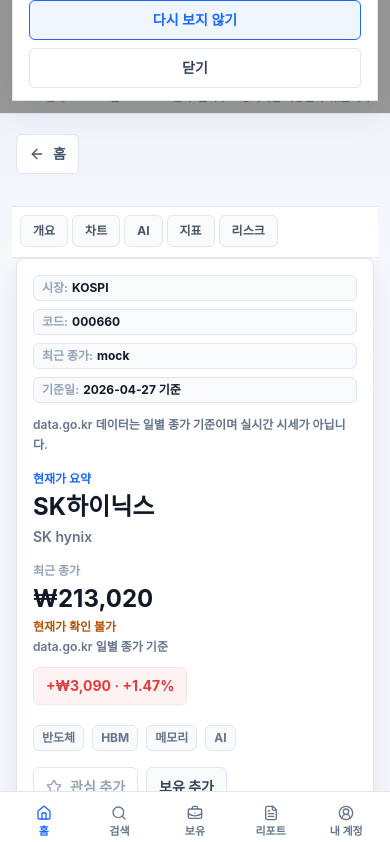
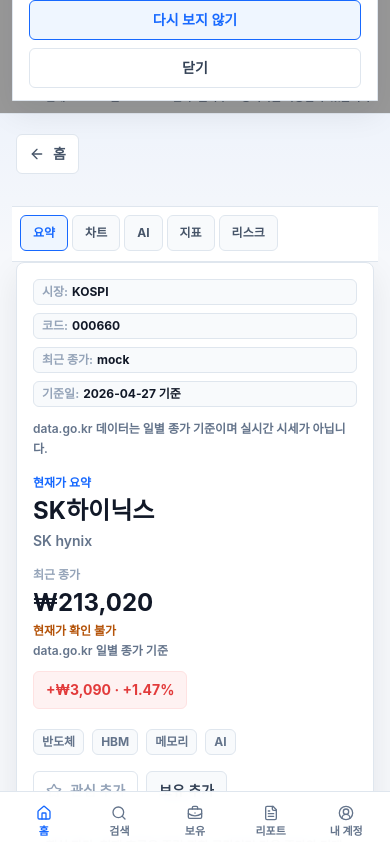
Before and after one commit to xxtiger-bot/korean-stock-ai-analyzer, a Next.js app: page /stocks/000660 in a window 390 px wide. Shown: the top 842 px of the page. Built offline with nearby package versions, Linux system fonts and the light colour scheme; no server answers.

Commit message:
Improve mobile app layout

```diff
--- a/components/mobile-bottom-nav.tsx
+++ b/components/mobile-bottom-nav.tsx
@@ -17,9 +17,9 @@
 
 const navItems: NavItem[] = [
   { key: "home", label: "홈", href: "/", icon: Home },
-  { key: "search", label: "검색", href: "/#home-search", icon: Search },
+  { key: "search", label: "검색", href: "/#search", icon: Search },
   { key: "portfolio", label: "보유", href: "/portfolio", icon: BriefcaseBusiness },
-  { key: "report", label: "리포트", href: "/portfolio#portfolio-report", icon: FileText },
+  { key: "report", label: "리포트", href: "/portfolio#reports", icon: FileText },
   { key: "mypage", label: "내 계정", href: "/mypage", icon: UserCircle2 }
 ];
 
@@ -43,7 +43,7 @@
 
   const activeKey = useMemo<NavKey>(() => {
     if (pathname === "/") {
-      return hash.includes("home-search") ? "search" : "home";
+      return hash.includes("home-search") || hash.includes("search") ? "search" : "home";
     }
     if (pathname.startsWith("/portfolio")) {
       return hash.includes("portfolio-report") || hash.includes("reports")
--- /dev/null
+++ b/components/mobile-tab-nav.tsx
@@ -0,0 +1,67 @@
+"use client";
+
+import { useMemo } from "react";
+
+type MobileTabNavItem = {
+  key: string;
+  label: string;
+};
+
+type MobileTabNavProps = {
+  items: MobileTabNavItem[];
+  activeKey: string;
+  onChange: (key: string) => void;
+  topClassName?: string;
+};
+
+export function MobileTabNav({
+  items,
+  activeKey,
+  onChange,
+  topClassName = "top-[72px]"
+}: MobileTabNavProps) {
+  const safeItems = useMemo(
+    () =>
+      (Array.isArray(items) ? items : []).filter(
+        (item) =>
+          item &&
+          typeof item.key === "string" &&
+          item.key.length > 0 &&
+          typeof item.label === "string" &&
+          item.label.length > 0
+      ),
+    [items]
+  );
+
+  if (safeItems.length === 0) {
+    return null;
+  }
+
+  return (
+    <nav
+      className={`sticky z-20 -mx-1 mb-3 border-y border-line bg-white/95 px-1 py-2 backdrop-blur dark:border-dark-line dark:bg-slate-950/90 md:hidden ${topClassName}`}
+      aria-label="모바일 탭"
+    >
+      <ul className="flex min-w-max items-center gap-1 overflow-x-auto whitespace-nowrap px-1 pb-0.5">
+        {safeItems.map((item) => {
+          const isActive = item.key === activeKey;
+          return (
+            <li key={item.key}>
+              <button
+                type="button"
+                onClick={() => onChange(item.key)}
+                className={`inline-flex min-h-9 items-center justify-center rounded-md border px-3 text-xs font-bold ${
+                  isActive
+                    ? "border-brand bg-blue-50 text-brand dark:bg-blue-950/40"
+                    : "border-line bg-slate-50 text-slate-600 dark:border-dark-line dark:bg-slate-900/70 dark:text-slate-300"
+                }`}
+              >
+                {item.label}
+              </button>
+            </li>
+          );
+        })}
+      </ul>
+    </nav>
+  );
+}
--- a/components/portfolio-page-client.tsx
+++ b/components/portfolio-page-client.tsx
@@ -3,7 +3,7 @@
 import { useCallback, useEffect, useMemo, useState } from "react";
 import { AlertTriangle, Bell, ChevronDown, ChevronUp, Plus, ShieldAlert, Trash2 } from "lucide-react";
 import { useAuth } from "@/components/auth-provider";
-import { MobileSectionNav } from "@/components/mobile-section-nav";
+import { MobileTabNav } from "@/components/mobile-tab-nav";
 import { TodayInvestmentChecklist } from "@/components/today-investment-checklist";
 import { EmptyState, ErrorState, LoadingState } from "@/components/ui-states";
 import { usePortfolio } from "@/components/portfolio-provider";
@@ -115,6 +115,7 @@
 };
 
 type AlertRuleSyncStatus = "local" | "synced" | "failed";
+type PortfolioMobileTab = "summary" | "holdings" | "alerts" | "reports";
 
 const ALERT_CONDITIONS_STORAGE_KEY = "krx-insight-portfolio-alert-conditions";
 const BROWSER_NOTIFICATION_ENABLED_KEY = "portfolioBrowserNotificationEnabled";
@@ -1360,6 +1361,7 @@
   } | null>(null);
   const [lookupFailed, setLookupFailed] = useState(false);
   const [isLookupLoading, setIsLookupLoading] = useState(false);
+  const [mobileTab, setMobileTab] = useState<PortfolioMobileTab>("summary");
   const [draft, setDraft] = useState<DraftState>({
     symbol: "",
     buyPrice: "",
@@ -2557,24 +2559,30 @@
       setIsSavingDailyReport(false);
     }
   }
+  const mobileTabClass = (tab: PortfolioMobileTab) =>
+    mobileTab === tab ? "block" : "hidden";
 
   return (
     <main className="mx-auto w-full max-w-7xl min-w-0 overflow-x-hidden px-4 py-5 sm:px-6 sm:py-6 lg:px-8">
-      <section className="mb-4">
+      <section className={`mb-4 ${mobileTabClass("summary")} md:block`}>
         <TodayInvestmentChecklist variant="portfolio" sectionId="portfolio-checklist" />
       </section>
-      <MobileSectionNav
+      <MobileTabNav
         items={[
-          { id: "portfolio-checklist", label: "요약" },
-          { id: "portfolio-holdings", label: "보유" },
-          { id: "portfolio-alerts", label: "알림" },
-          { id: "portfolio-report", label: "리포트" }
+          { key: "summary", label: "요약" },
+          { key: "holdings", label: "보유" },
+          { key: "alerts", label: "알림" },
+          { key: "reports", label: "리포트" }
         ]}
+        activeKey={mobileTab}
+        onChange={(value) => setMobileTab(value as PortfolioMobileTab)}
         topClassName="top-[72px]"
       />
       <section
         id="portfolio-summary"
-        className="scroll-mt-32 rounded-lg border border-line bg-white p-4 shadow-soft dark:border-dark-line dark:bg-dark-panel sm:p-5"
+        className={`scroll-mt-32 rounded-lg border border-line bg-white p-4 shadow-soft dark:border-dark-line dark:bg-dark-panel sm:p-5 ${mobileTabClass(
+          "summary"
+        )} md:block`}
       >
         <p className="text-xs font-bold uppercase tracking-normal text-brand">Portfolio</p>
         <h1 className="mt-1 text-2xl font-bold text-ink dark:text-white sm:text-3xl">
@@ -2688,7 +2696,9 @@
 
       <section
         id="portfolio-risk"
-        className="mt-4 scroll-mt-32 rounded-lg border border-line bg-white p-4 shadow-soft dark:border-dark-line dark:bg-dark-panel sm:p-5"
+        className={`mt-4 scroll-mt-32 rounded-lg border border-line bg-white p-4 shadow-soft dark:border-dark-line dark:bg-dark-panel sm:p-5 ${mobileTabClass(
+          "alerts"
+        )} md:block`}
       >
         <div className="flex flex-col gap-3 sm:flex-row sm:items-start sm:justify-between">
           <div>
@@ -2797,8 +2807,10 @@
       </section>
 
       <section
-        id="portfolio-report"
-        className="mt-4 scroll-mt-32 rounded-lg border border-line bg-white p-4 shadow-soft dark:border-dark-line dark:bg-dark-panel sm:p-5"
+        id="reports"
+        className={`mt-4 scroll-mt-32 rounded-lg border border-line bg-white p-4 shadow-soft dark:border-dark-line dark:bg-dark-panel sm:p-5 ${mobileTabClass(
+          "reports"
+        )} md:block`}
       >
         <div className="flex flex-col gap-2 sm:flex-row sm:flex-wrap sm:items-start sm:justify-between">
           <div>
@@ -3112,7 +3124,7 @@
         </article>
       </section>
 
-      <section className="mt-4 grid grid-cols-1 gap-3 sm:grid-cols-2 xl:grid-cols-5">
+      <section className={`mt-4 grid grid-cols-1 gap-3 sm:grid-cols-2 xl:grid-cols-5 ${mobileTabClass("summary")} md:grid`}>
         <article className="rounded-lg border border-line bg-white p-4 dark:border-dark-line dark:bg-dark-panel">
           <p className="text-xs font-bold text-slate-400">총 보유 종목 수</p>
           <p className="mt-1 text-xl font-bold text-ink dark:text-white">{safeEntries.length}</p>
@@ -3143,7 +3155,7 @@
 
       <section
         id="portfolio-holdings"
-        className="mt-4 grid min-w-0 scroll-mt-32 gap-4 xl:grid-cols-[minmax(320px,0.9fr)_minmax(0,1.1fr)]"
+        className={`mt-4 grid min-w-0 scroll-mt-32 gap-4 ${mobileTabClass("holdings")} md:grid xl:grid-cols-[minmax(320px,0.9fr)_minmax(0,1.1fr)]`}
       >
         <form
           id="portfolio-add-entry"
--- a/components/stock-detail-client.tsx
+++ b/components/stock-detail-client.tsx
@@ -13,7 +13,7 @@
 import { IndicatorTranslator } from "@/components/indicator-translator";
 import { KeyIndicatorsPanel } from "@/components/key-indicators-panel";
 import { MetricCard } from "@/components/metric-card";
-import { MobileSectionNav } from "@/components/mobile-section-nav";
+import { MobileTabNav } from "@/components/mobile-tab-nav";
 import { PotentialScoreCard } from "@/components/potential-score-card";
 import { TradingPlanHelper } from "@/components/trading-plan-helper";
 import { WatchlistButton } from "@/components/watchlist-button";
@@ -27,7 +27,9 @@
   formatPercent
 } from "@/lib/format";
 import type { Candle, ForeignOwnershipData, PriceGuard, RealtimeQuote, Stock } from "@/lib/types";
-import { useMemo } from "react";
+import { useMemo, useState } from "react";
+
+type MobileDetailTab = "summary" | "chart" | "ai" | "indicators" | "risk";
 
 function formatRealtimeUpdatedAt(value: string | undefined) {
   if (!value) return "";
@@ -127,6 +129,16 @@
         ["최근 종가", dataSource],
         ["기준일", dataDateLabel]
       ] as const);
+  const [mobileTab, setMobileTab] = useState<MobileDetailTab>("summary");
+  const mobileSummaryLine = hasPriceAnomaly
+    ? "현재가 데이터 차이가 커서 보수적으로 해석해야 합니다."
+    : headlineChangeRate >= 2
+      ? "단기 상승 흐름이지만 변동성 확대 구간 여부를 함께 확인하세요."
+      : headlineChangeRate <= -2
+        ? "단기 변동성 구간으로 지지선 재확인이 필요합니다."
+        : "현재 흐름은 중립 관찰 구간이며 다음 종가와 거래량을 함께 확인하세요.";
+  const mobileTabClass = (tab: MobileDetailTab) =>
+    mobileTab === tab ? "block" : "hidden";
 
   return (
     <main className="mx-auto w-full max-w-7xl min-w-0 overflow-x-hidden px-4 py-5 sm:px-6 sm:py-6 lg:px-8">
@@ -142,20 +154,24 @@
           <WatchlistButton symbol={stock.symbol} />
         </div>
       </div>
-      <MobileSectionNav
+      <MobileTabNav
         items={[
-          { id: "detail-overview", label: "개요" },
-          { id: "detail-chart", label: "차트" },
-          { id: "detail-ai", label: "AI" },
-          { id: "detail-indicators", label: "지표" },
-          { id: "detail-risk", label: "리스크" }
+          { key: "summary", label: "요약" },
+          { key: "chart", label: "차트" },
+          { key: "ai", label: "AI" },
+          { key: "indicators", label: "지표" },
+          { key: "risk", label: "리스크" }
         ]}
+        activeKey={mobileTab}
+        onChange={(value) => setMobileTab(value as MobileDetailTab)}
         topClassName="top-[72px]"
       />
 
       <section
         id="detail-overview"
-        className="min-w-0 max-w-full scroll-mt-32 rounded-lg border border-line bg-white p-4 shadow-soft dark:border-dark-line dark:bg-dark-panel sm:p-5"
+        className={`min-w-0 max-w-full scroll-mt-32 rounded-lg border border-line bg-white p-4 shadow-soft dark:border-dark-line dark:bg-dark-panel sm:p-5 ${mobileTabClass(
+          "summary"
+        )} md:block`}
       >
         <div className="grid min-w-0 gap-4 sm:gap-5 lg:grid-cols-[minmax(0,1fr)_auto]">
           <div className="min-w-0">
@@ -242,11 +258,16 @@
             보유 추가
           </Link>
         </div>
+        <div className="mt-4 rounded-md border border-line bg-slate-50 px-3 py-2 text-xs font-semibold leading-5 text-slate-600 dark:border-dark-line dark:bg-slate-900/60 dark:text-slate-300 md:hidden">
+          핵심 판단: {mobileSummaryLine}
+        </div>
       </section>
 
       <section
         id="detail-price"
-        className="mt-5 grid min-w-0 max-w-full scroll-mt-32 grid-cols-1 gap-3 sm:grid-cols-2 xl:grid-cols-5"
+        className={`mt-5 grid min-w-0 max-w-full scroll-mt-32 grid-cols-1 gap-3 sm:grid-cols-2 xl:grid-cols-5 ${mobileTabClass(
+          "summary"
+        )} md:grid`}
       >
         <div className="sm:col-span-2 xl:col-span-5">
           <p className="text-xs font-bold tracking-normal text-brand">가격 범위</p>
@@ -310,9 +331,12 @@
           </details>
         </div>
       </section>
+      <div className={`mt-5 md:hidden ${mobileTabClass("summary")}`}>
+        <EntryRiskScoreCard stock={stock} />
+      </div>
 
       <div className="mt-5 grid min-w-0 max-w-full grid-cols-1 gap-4 sm:gap-5 xl:grid-cols-12">
-        <div id="detail-risk" className="order-1 min-w-0 max-w-full scroll-mt-32 xl:order-5 xl:col-span-8">
+        <div id="detail-risk" className={`order-1 min-w-0 max-w-full scroll-mt-32 ${mobileTabClass("risk")} md:block xl:order-5 xl:col-span-8`}>
           <div className="mb-3 flex flex-wrap items-center gap-2">
             <span className="rounded-md border border-line bg-slate-50 px-2 py-1 text-[11px] font-bold text-slate-500 dark:border-dark-line dark:bg-slate-900/60 dark:text-slate-300">
               AI 참고
@@ -328,7 +352,7 @@
             priceGuard={priceGuard}
           />
         </div>
-        <div id="detail-chart" className="order-3 min-w-0 max-w-full scroll-mt-32 xl:order-1 xl:col-span-8">
+        <div id="detail-chart" className={`order-3 min-w-0 max-w-full scroll-mt-32 ${mobileTabClass("chart")} md:block xl:order-1 xl:col-span-8`}>
           <div className="mb-3 flex flex-wrap items-center gap-2">
             <span className="rounded-md border border-line bg-slate-50 px-2 py-1 text-[11px] font-bold text-slate-500 dark:border-dark-line dark:bg-slate-900/60 dark:text-slate-300">
               data.go.kr 기준
@@ -337,7 +361,7 @@
           </div>
           <CandlestickChart series={technicalSeries} />
         </div>
-        <div id="detail-ai" className="order-5 grid min-w-0 max-w-full scroll-mt-32 content-start gap-5 xl:order-2 xl:col-span-4">
+        <div id="detail-ai" className={`order-5 grid min-w-0 max-w-full scroll-mt-32 content-start gap-5 ${mobileTabClass("ai")} md:grid xl:order-2 xl:col-span-4`}>
           <div className="mb-1 flex flex-wrap items-center gap-2">
             <span className="rounded-md border border-line bg-slate-50 px-2 py-1 text-[11px] font-bold text-slate-500 dark:border-dark-line dark:bg-slate-900/60 dark:text-slate-300">
               AI 참고
@@ -363,7 +387,7 @@
             </section>
           )}
         </div>
-        <div className="order-6 min-w-0 max-w-full scroll-mt-32 xl:order-3 xl:col-span-8">
+        <div className={`order-6 min-w-0 max-w-full scroll-mt-32 ${mobileTabClass("ai")} md:block xl:order-3 xl:col-span-8`}>
           <div className="mb-3 flex flex-wrap items-center gap-2">
             <span className="rounded-md border border-line bg-slate-50 px-2 py-1 text-[11px] font-bold text-slate-500 dark:border-dark-line dark:bg-slate-900/60 dark:text-slate-300">
               AI 참고
@@ -378,12 +402,12 @@
             priceGuard={priceGuard}
           />
         </div>
-        <div className="order-2 grid min-w-0 max-w-full content-start gap-5 xl:order-6 xl:col-span-4">
+        <div className={`order-2 grid min-w-0 max-w-full content-start gap-5 ${mobileTabClass("risk")} md:grid xl:order-6 xl:col-span-4`}>
           <TradingPlanHelper stock={stock} />
           <PotentialScoreCard stock={stock} />
           <DangerWarningCard stock={stock} />
         </div>
-        <div id="detail-indicators" className="order-4 min-w-0 max-w-full scroll-mt-32 xl:hidden xl:col-span-8">
+        <div id="detail-indicators" className={`order-4 min-w-0 max-w-full scroll-mt-32 ${mobileTabClass("indicators")} md:block xl:hidden xl:col-span-8`}>
           <div className="mb-3 flex flex-wrap items-center gap-2">
             <span className="rounded-md border border-line bg-slate-50 px-2 py-1 text-[11px] font-bold text-slate-500 dark:border-dark-line dark:bg-slate-900/60 dark:text-slate-300">
               data.go.kr 기준
@@ -409,7 +433,7 @@
             </div>
           </details>
         </div>
-        <div id="detail-indicators-desktop" className="order-7 min-w-0 max-w-full xl:col-span-8 xl:order-4">
+        <div id="detail-indicators-desktop" className={`order-7 min-w-0 max-w-full ${mobileTabClass("indicators")} md:block xl:col-span-8 xl:order-4`}>
           <div className="hidden xl:block">
             <div className="mb-3 flex flex-wrap items-center gap-2">
               <span className="rounded-md border border-line bg-slate-50 px-2 py-1 text-[11px] font-bold text-slate-500 dark:border-dark-line dark:bg-slate-900/60 dark:text-slate-300">
```
Also changed, not shown: app/page.tsx (+63 -12 lines).
